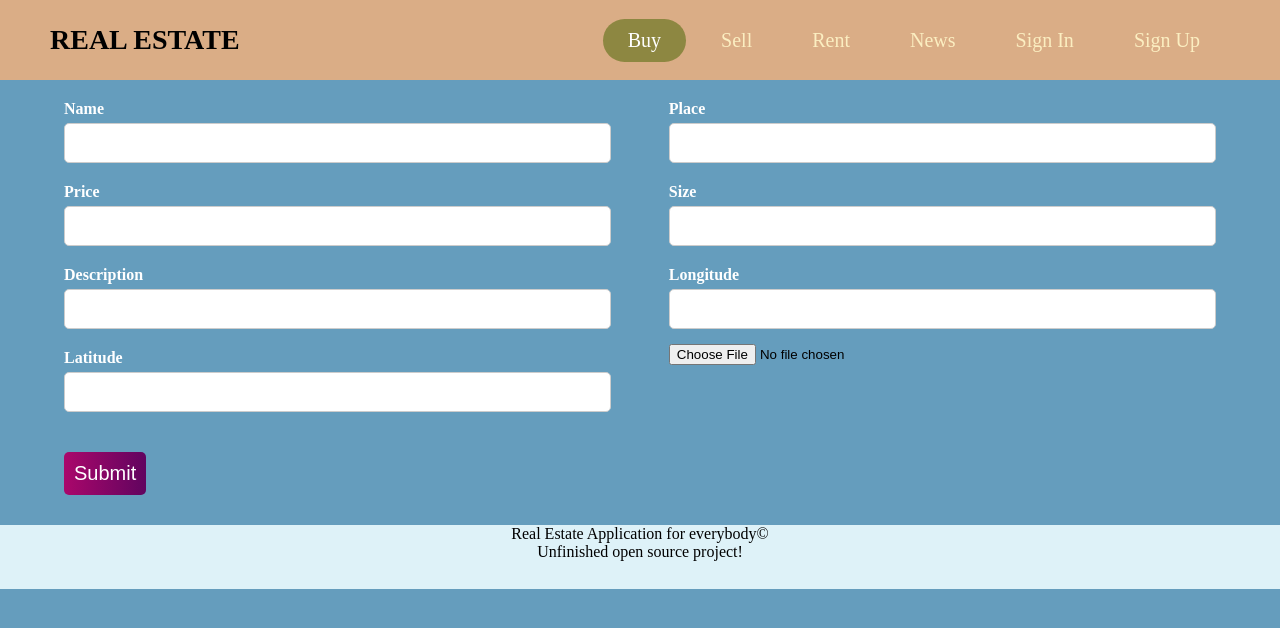
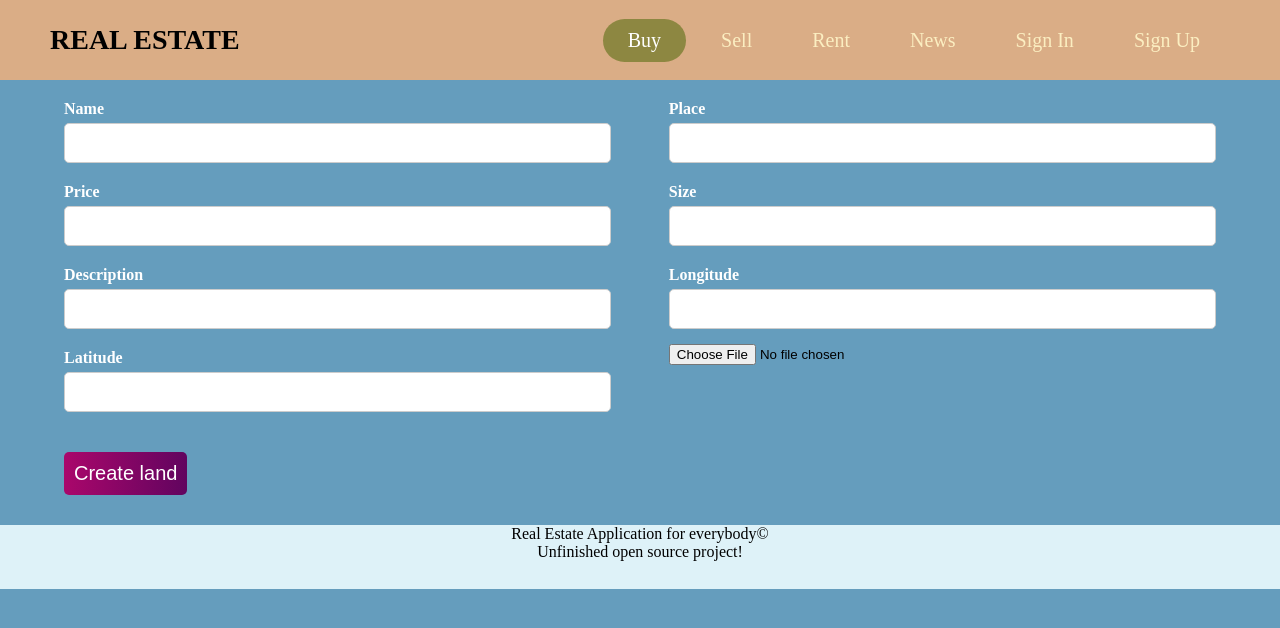
Before and after one commit to DamyanBG/real-estate-react-app, a React (Vite) app: page /create-land in a window 1280 px wide. Shown: the top 628 px of the page. Built offline with nearby package versions, Linux system fonts and the light colour scheme; no server answers.

Commit message:
Last cahnges 07-04-2024

```diff
--- a/src/common/FormSubmitButton.jsx
+++ b/src/common/FormSubmitButton.jsx
@@ -1,7 +1,7 @@
-export default function FormSubmitButton({ disabled, text, loading, isLoading }) {
+export default function FormSubmitButton({ disabled , text }) {
     return (
         <article className="button-container">
-            <button type="submit" disabled={loading ? loading : isLoading ? isLoading : disabled ? disabled : ''} data-testid="submit-button">
+            <button type="submit" disabled={disabled} data-testid="submit-button">
                 {text ? text : 'Submit'}
             </button>
         </article>
--- a/src/components/Homes/EditHome.jsx
+++ b/src/components/Homes/EditHome.jsx
@@ -48,6 +48,11 @@ export default function EditHome() {
             .then((json) => {
                 console.log(json);
                 setHomeInfo(json);
+            })
+            .catch((err)=>{
+            console.log(err);
+            })
+            .finally(()=>{
                 setLoading(false);
             });
     };
@@ -125,7 +130,7 @@ export default function EditHome() {
                         onChange={handleOnChange}
                     />
                 </article>
-                <FormSubmitButton loading={loading} />
+                <FormSubmitButton disabled={loading} text={'Edit Home'}/>
             </form>
             <article className="edit-form-file-upload" style={{ margin: 'auto', width: '300px' }}>
                 <img src={homeInfo.photo_url} alt="" style={{ width: '100%' }} />
--- a/src/components/Homes/HomeForm.jsx
+++ b/src/components/Homes/HomeForm.jsx
@@ -2,7 +2,7 @@ import { HOME_FIELDS } from '../../common/fields';
 import FormSubmitButton from '../../common/FormSubmitButton';
 import InputFormRow from '../../common/InputFormRow';
 
-const HomeForm = ({ homeInfo, handleOnChange, handleOnSubmit, validationErrors, loading, isFetching }) => {
+const HomeForm = ({ homeInfo, handleOnChange, handleOnSubmit, validationErrors, loading }) => {
     return (
         <section className="home-form-container">
             <section className="home-form-section">
--- a/src/components/Land/CreateLand.jsx
+++ b/src/components/Land/CreateLand.jsx
@@ -24,7 +24,10 @@ export default function CreateLand() {
             owner_id: user.id,
             ...landInfo,
         };
+
+
         setIsLoading(true);
+
         fetch(`${hostUrl}/land`, {
             method: 'POST',
             body: JSON.stringify(postBody),
@@ -34,15 +37,17 @@ export default function CreateLand() {
             },
         })
             .then((resp) => {
-                console.log(resp);
                 return resp.json();
             })
             .then((json) => {
-                console.log(json);
+                console.log(json, 'from create land');
                 setLandInfo({});
-                setIsLoading(false);
+
             })
             .catch(() => toast.error('Creation failed!', { autoClose: 3000, pauseOnHover: false }))
+            .finally(()=>{
+                setIsLoading(false);
+            });
     };
 
     const handleValidate = (e) => {
@@ -110,7 +115,7 @@ export default function CreateLand() {
                   <article className='create-form-image-input'>
                     <input type="file" name="photo" onChange={handleOnPhotoUpload} />
                 </article>
-                <FormSubmitButton isLoading={isLoading}/>
+                <FormSubmitButton disabled={isLoading} text={'Create land'}/>
             </form>
         </div>
     );
```
